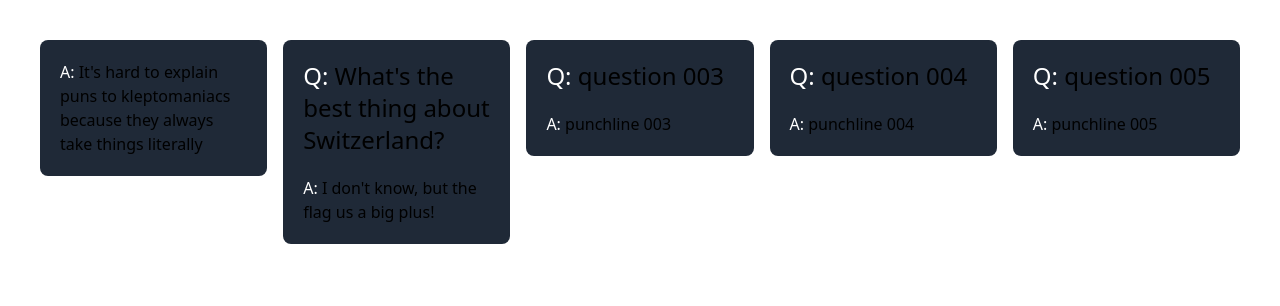
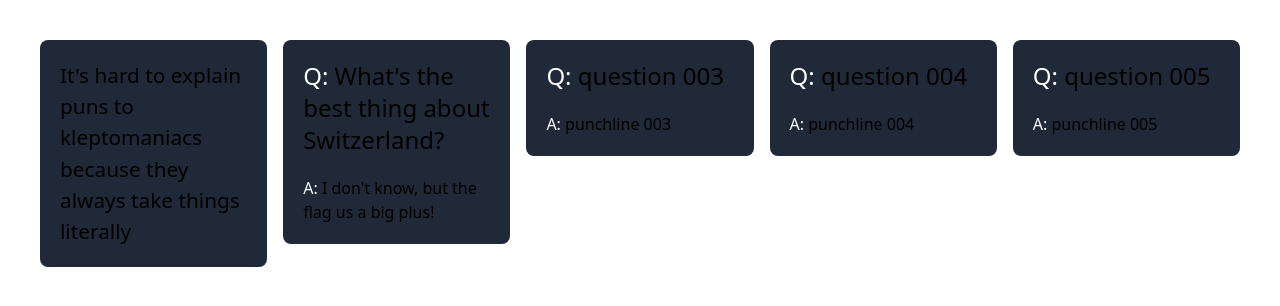
Before and after one commit to donnagal/learn-react, a React (Create React App) app: page / in a window 1280 px wide. Shown: the top 306 px of the page. Built offline with nearby package versions, Linux system fonts and the light colour scheme.

Commit message:
cont. playing around with ternary operator inline styles

```diff
--- a/src/Joke.js
+++ b/src/Joke.js
@@ -9,7 +9,9 @@ function Joke(props) {
         <h3 className="text-2xl mb-5" style={{display: props.joke.question ? "block" : "none" }}>
           <span className="text-white">Q: </span>{props.joke.question}
         </h3>
-        <p><span className="text-white">A: </span>{props.joke.punchline}</p>
+        <p style={{fontSize: props.joke.question ? "auto" : "1.3rem" }}>
+          <span className="text-white" style={{display: !props.joke.question && "none" }}>A: </span>{props.joke.punchline}
+          </p>
       </div>
     </div>
   );
```
